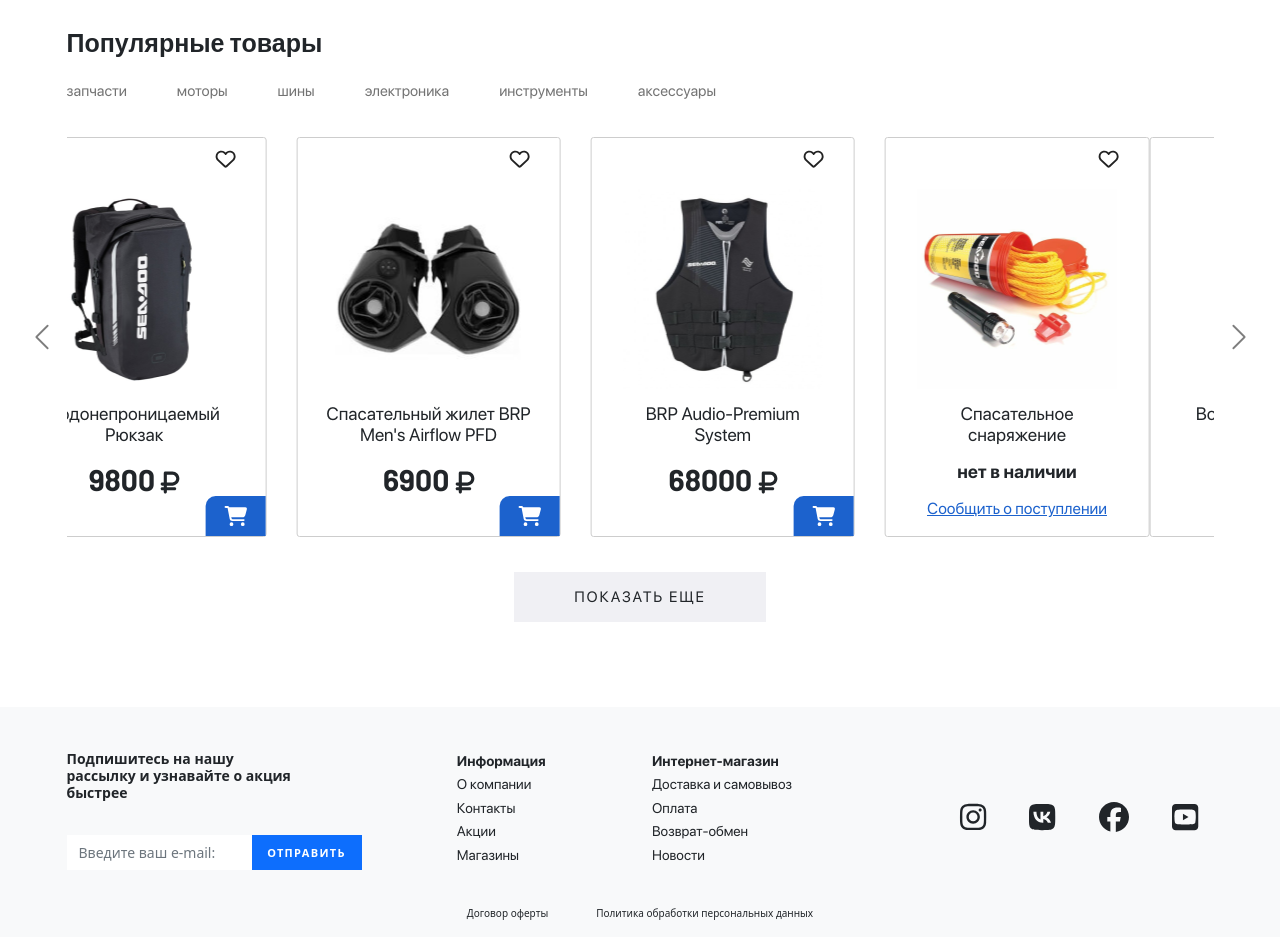
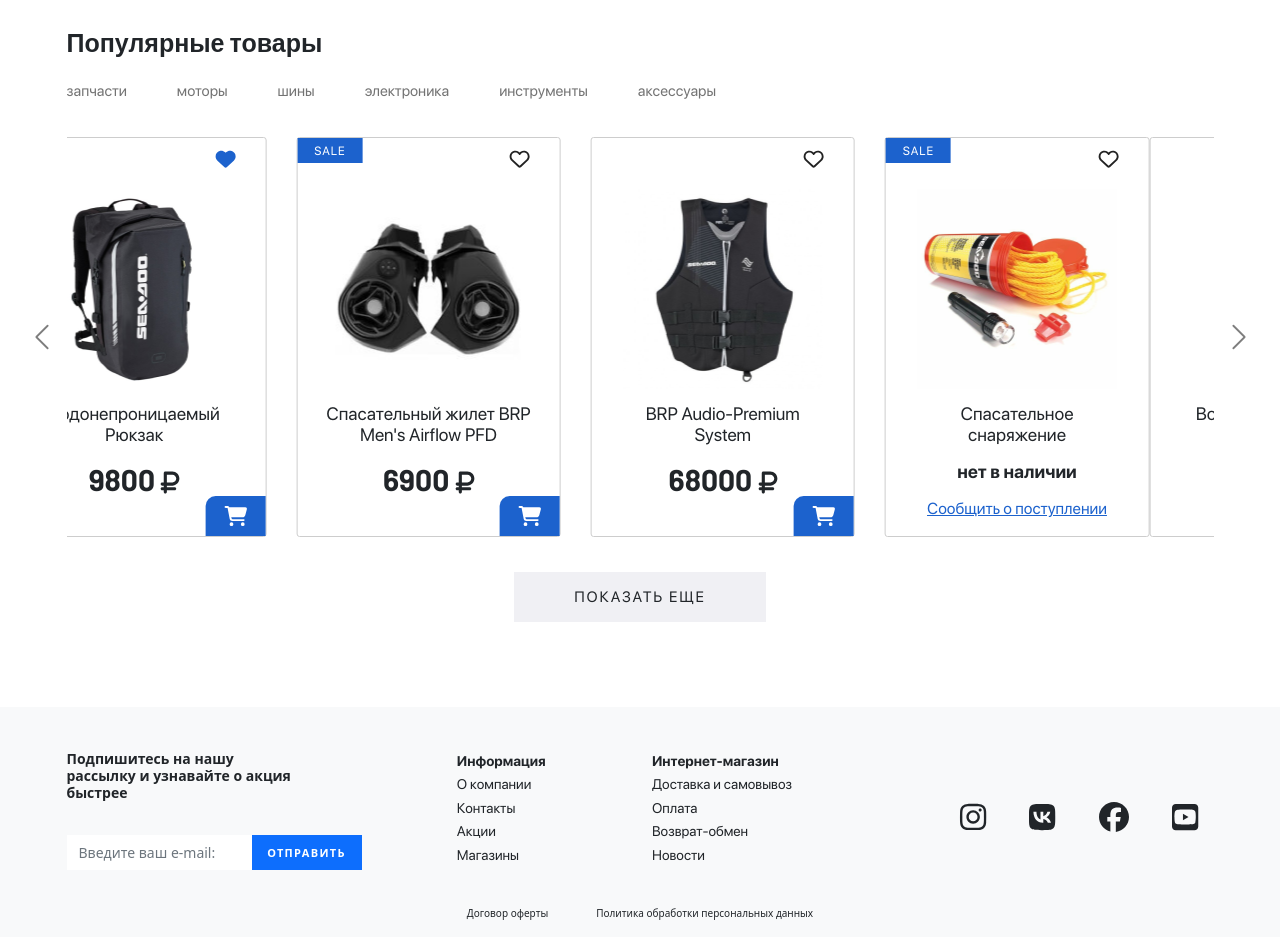
Before and after one commit to ildarere/hydrocycle_vue, a Vue app: page / in a window 1280 px wide. Shown: the part 1300-2237 px from the top of the page. Built offline with nearby package versions, Linux system fonts and the light colour scheme.

Commit message:
liked products

```diff
--- a/src/components/PopularProductsSection.vue
+++ b/src/components/PopularProductsSection.vue
@@ -24,6 +24,8 @@
                 v-for="product of products"
                 :key="product.id"
                 :product="product"
+                :isLiked="likedProducts.includes(product.id) ? true : false"
+                @likeToggle="$emit('likeToggle', product.id)"
               ></product-card>
             </div>
           </div>
@@ -33,6 +35,7 @@
                 v-for="product of products"
                 :key="product.id"
                 :product="product"
+                :isLiked="likedProducts.includes(product.id) ? true : false"
               ></product-card>
             </div>
           </div>
@@ -63,6 +66,9 @@
     products: {
       type: Array,
       required: true
+    },
+    likedProducts: {
+      type: Array
     }
   },
   created () {
--- a/src/components/UI/ProductCard.vue
+++ b/src/components/UI/ProductCard.vue
@@ -1,6 +1,10 @@
 <template >
     <div class="product-card">
-        <button class="fav-button"><font-awesome-icon icon="fa-regular fa-heart " role="button" class="fav-product_like-icon"/></button>
+        <div class="sale" v-if="product.isSale">sale</div>
+        <button class="fav-button" @click="$emit('likeToggle', product.id)">
+            <font-awesome-icon icon="fa-solid fa-heart " role="button" class="fav-product_like-icon" v-if="isLiked"/>
+            <font-awesome-icon icon="fa-regular fa-heart " role="button" class="fav-product_unlike-icon" v-else/>
+        </button>
         <img :src="require(`@/assets/products/${product.img}`)" alt="" class="product-card_img">
         <p class="product-card_name">{{ product.name }}</p>
         <p class="product-card_price" v-if="product.count > 0">{{ product.price }} <font-awesome-icon icon="fa-solid fa-ruble-sign" class="ruble"/></p>
@@ -20,11 +24,34 @@
     product: {
       type: Object,
       required: true
+    },
+    isLiked: {
+      type: Boolean,
+      required: false,
+      default: false
     }
   }
 }
 </script>
 <style lang="scss" scoped>
+.sale {
+    position: absolute;
+    top: 0;
+    left: 0;
+    display: flex;
+    justify-content: center;
+    align-items: center;
+    width: 65px;
+    height: 25px;
+    background: #1C62CD;
+    font-family: 'SF Pro Display';
+    font-size: 12px;
+    font-weight: 400;
+    line-height: 14px;
+    letter-spacing: 0.07em;
+    text-transform: uppercase;
+    color: white;
+}
 .none-product {
     font-family: 'SF Pro Display';
     font-size: 18px;
@@ -70,6 +97,10 @@
     margin-bottom: 15px;
 }
 .fav-product_like-icon {
+    height: 20px;
+    color: #1C62CD;
+}
+.fav-product_unlike-icon {
     height: 20px;
 }
 .product-card_img {
--- a/src/main.js
+++ b/src/main.js
@@ -9,12 +9,12 @@
 import { library } from '@fortawesome/fontawesome-svg-core'
 import { FontAwesomeIcon } from '@fortawesome/vue-fontawesome'
 
-import { faHeart } from '@fortawesome/free-regular-svg-icons'
-import { faUser, faCartShopping, faLocationDot, faBars, faRubleSign, faMagnifyingGlass, faChevronRight } from '@fortawesome/free-solid-svg-icons'
+import { faHeart as faHeartRegular } from '@fortawesome/free-regular-svg-icons'
+import { faUser, faCartShopping, faLocationDot, faBars, faRubleSign, faMagnifyingGlass, faChevronRight, faHeart as faHeartSolid } from '@fortawesome/free-solid-svg-icons'
 import { faVk, faYoutubeSquare, faFacebook, faInstagram } from '@fortawesome/free-brands-svg-icons'
 
 
-library.add(faHeart, faUser, faCartShopping, faLocationDot, faVk, faYoutubeSquare, faFacebook, faInstagram, faBars, faRubleSign, faMagnifyingGlass, faChevronRight)
+library.add(faHeartRegular, faUser, faCartShopping, faLocationDot, faVk, faYoutubeSquare, faFacebook, faInstagram, faBars, faRubleSign, faMagnifyingGlass, faChevronRight, faHeartSolid)
 const app = createApp(App);
 app
     .component('font-awesome-icon', FontAwesomeIcon)
--- /dev/null
+++ b/src/store/UserModule.js
@@ -0,0 +1,24 @@
+export const UserModule = {
+  state: () => ({
+    User: {
+      id: '',
+      name: '',
+      mail: '',
+      likedProducts: ['1'],
+      shopingcart: []
+    }
+  }),
+  getters: {
+    getLikedProducts (state) {
+      return state.User.likedProducts
+    }
+  },
+  mutations: {
+    toggleLikedProducts (state, id) {
+      state.User.likedProducts.includes(id) ? state.User.likedProducts.splice(state.User.likedProducts.findIndex(el => el === id), 1) : state.User.likedProducts.push(id)
+    }
+  },
+  actions: {
+  },
+  namespaced: true
+}
--- a/src/store/index.js
+++ b/src/store/index.js
@@ -2,6 +2,7 @@
 import { CategoriesModule } from '@/store/CategoriesModule'
 import { PopularProductsModule } from '@/store/PopularProductsModule'
 import { productsModule } from '@/store/ProductsModule'
+import { UserModule } from '@/store/UserModule'
 export default createStore({
   state: {
     menuLinks: ['Квадроциклы', 'Катера', 'Гидроциклы', 'Лодки', 'Вездеходы', 'Снегоходы', 'Двигатели', 'Запчасти'],
@@ -16,6 +17,7 @@
   modules: {
     categories: CategoriesModule,
     popularProducts: PopularProductsModule,
-    products: productsModule
+    products: productsModule,
+    user: UserModule
   }
 })
--- a/src/views/IndexView.vue
+++ b/src/views/IndexView.vue
@@ -10,6 +10,8 @@
     :categories="popularCategories"
     @update="updateProducts"
     :products="pageProducts"
+    :likedProducts="getLikedProducts"
+    @likeToggle="toggleLikedProducts"
   ></popular-products-section-vue>
   <footer-bar-vue></footer-bar-vue>
 </template>
@@ -21,7 +23,7 @@
 import SearchingSectionVue from '@/components/SearchingSection.vue'
 import CetegoriesSectionVue from '@/components/CetegoriesSection.vue'
 import PopularProductsSectionVue from '@/components/PopularProductsSection.vue'
-import { mapState, mapGetters, mapMutations } from 'vuex'
+import { mapState, mapGetters, mapMutations, mapActions } from 'vuex'
 export default {
   components: {
     FooterBarVue, NavBarMobileVue, NavBarVue, PromotionSectionVue, SearchingSectionVue, CetegoriesSectionVue, PopularProductsSectionVue
@@ -45,7 +47,10 @@
   },
   methods: {
     ...mapMutations({
-      setPageProducts: 'products/setPageProducts'
+      setPageProducts: 'products/setPageProducts',
+      toggleLikedProducts: 'user/toggleLikedProducts'
+    }),
+    ...mapActions({
     }),
     handleResize () {
       this.window.width = window.innerWidth
@@ -65,10 +70,12 @@
     ...mapState({
       categories: state => state.categories.categories,
       popularCategories: state => state.popularProducts.categories,
-      pageProducts: state => state.products.pageProducts
+      pageProducts: state => state.products.pageProducts,
+      user: state => state.user.User
     }),
     ...mapGetters({
-      getProductById: 'products/getProductById'
+      getProductById: 'products/getProductById',
+      getLikedProducts: 'user/getLikedProducts'
     })
   }
 }
```
